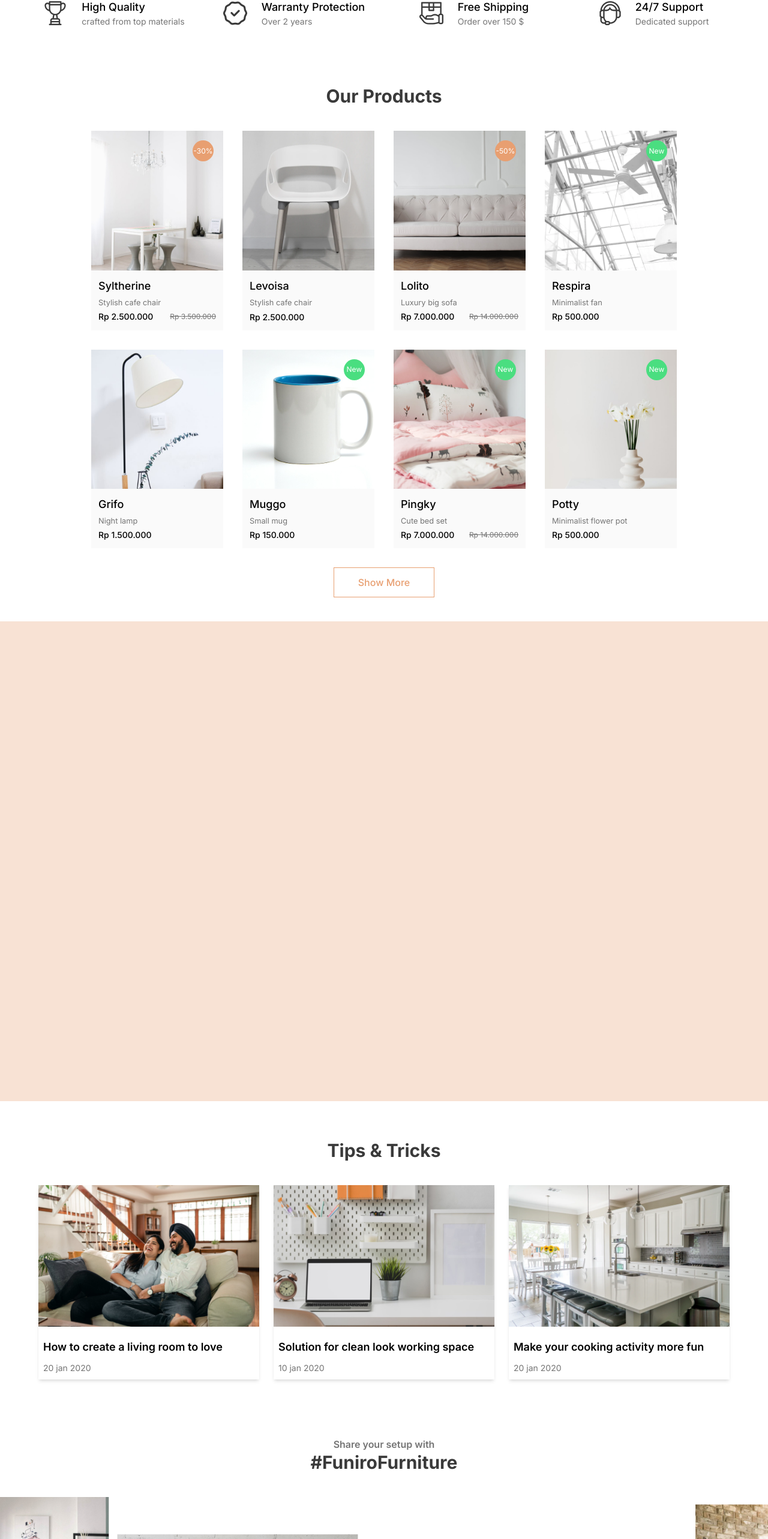
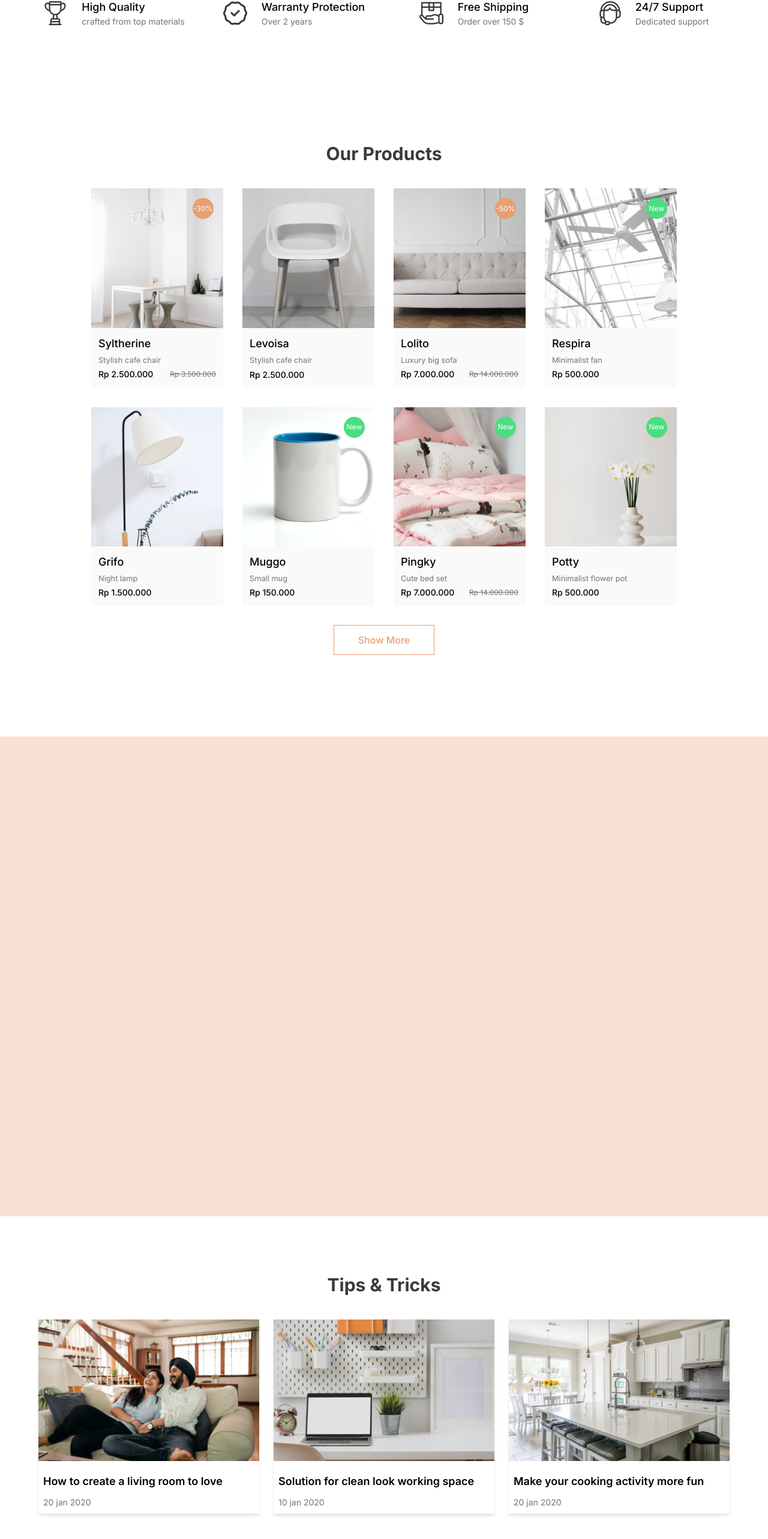
Before and after one commit to AmineElkhalidy/funiro, a Next.js app in the folder client/: page / in a window 1280 px wide. Shown: the part 2142-4708 px from the top of the page at 60% size. Built offline with nearby package versions, Linux system fonts and the light colour scheme; a web font is replaced by a local one.

Commit message:
Pushing the new changes...

```diff
--- a/client/components/Home/Hero.js
+++ b/client/components/Home/Hero.js
@@ -146,7 +146,7 @@ const Hero = () => {
       {/* Features section */}
       <section id="features">
         {/* Container */}
-        <div className="grid justify-center gap-16 py-20 md:grid-cols-2 md:gap-12 md:place-items-center lg:grid-cols-4 lg:px-16 lg:py-24 ">
+        <div className="grid justify-center gap-16 py-20 md:grid-cols-2 md:gap-12 md:place-items-center lg:grid-cols-4 lg:px-16 lg:py-24">
           {featuresData.map((feature) => (
             <div
               key={feature.id}
@@ -168,7 +168,7 @@ const Hero = () => {
       </section>
 
       {/* Products section */}
-      <section id="products">
+      <section className="py-20 sm:py-24" id="products">
         <h2 className="mb-10 text-3xl font-bold text-center text-darkGray">
           Our Products
         </h2>
@@ -287,7 +287,7 @@ const Hero = () => {
       </section>
 
       {/* Tips section */}
-      <section className="my-16" id="tips">
+      <section className="py-20 md:py-24" id="tips">
         <h2 className="mb-10 text-3xl font-bold text-center text-darkGray">
           Tips & Tricks
         </h2>
@@ -314,7 +314,7 @@ const Hero = () => {
       </section>
 
       {/* Furniture section */}
-      <section className="pt-8" id="furniture">
+      <section className="py-20 md:py-24" id="furniture">
         <h4 className="font-semibold text-center text-gray">
           Share your setup with
         </h4>
--- a/client/package.json
+++ b/client/package.json
@@ -18,6 +18,7 @@
     "react": "18.2.0",
     "react-dom": "18.2.0",
     "react-icons": "^4.6.0",
+    "react-slick": "^0.29.0",
     "swiper": "^8.4.4"
   },
   "devDependencies": {
```
Also changed, not shown: 1 other file (tests, documents, lock files or other folders).
